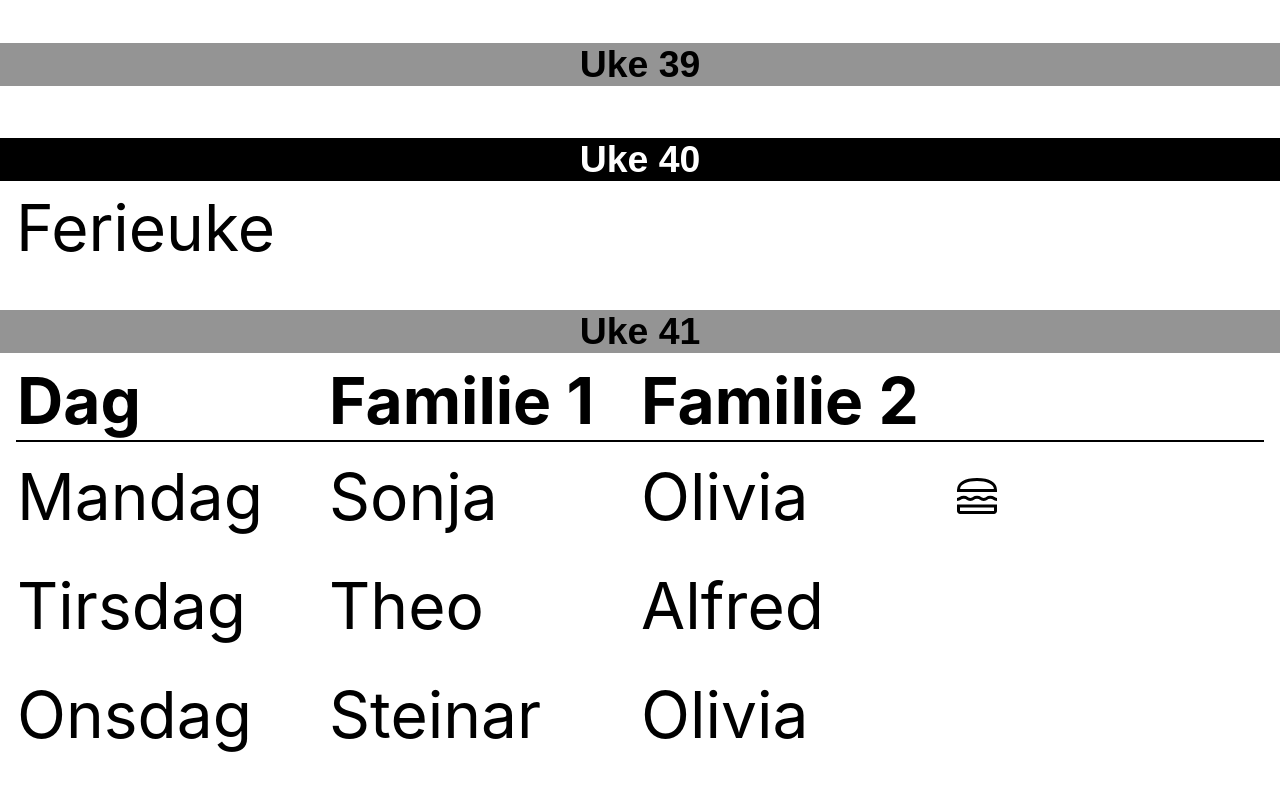
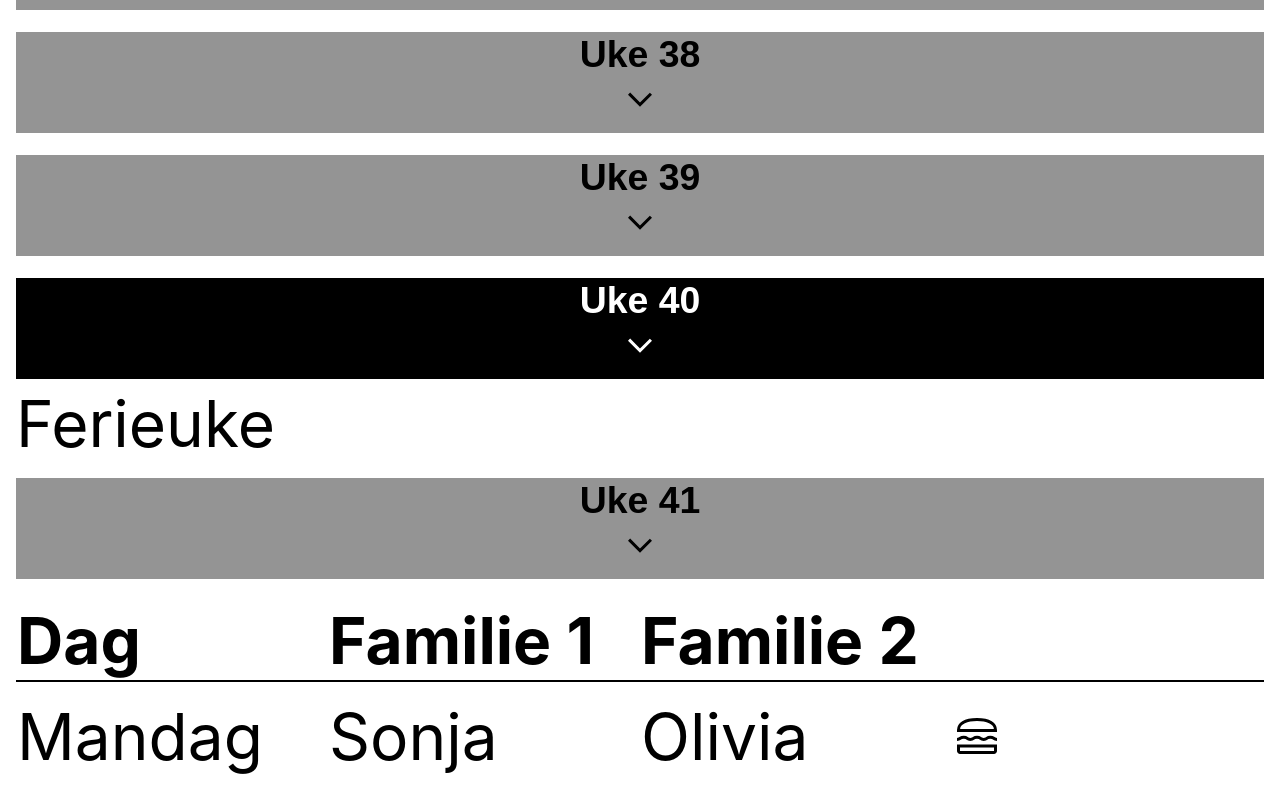
Before and after one commit to ostensrud/foelgeliste, a Next.js app: page /komplett in a window 1280 px wide. Shown: the part 660-1456 px from the top of the page. Built offline with nearby package versions, Linux system fonts and the light colour scheme.

Commit message:
Styling på hideaway

```diff
--- a/components/Assets.tsx
+++ b/components/Assets.tsx
@@ -5,4 +5,10 @@ const Lunch = () => (
   </svg>
 );
 
-export { Lunch };
+const ExpandMore = () => (
+  <svg xmlns="http://www.w3.org/2000/svg" height="48" width="48">
+    <path d="m24 30.75-12-12 2.15-2.15L24 26.5l9.85-9.85L36 18.8Z" />
+  </svg>
+);
+
+export { ExpandMore, Lunch };
--- a/components/hideaway/Hideaway.tsx
+++ b/components/hideaway/Hideaway.tsx
@@ -1,4 +1,5 @@
 import { ReactElement, useState } from "react";
+import { ExpandMore } from "../Assets";
 
 interface HideawayProps {
   title: string | ReactElement;
@@ -11,10 +12,12 @@ const Hideaway = (props: HideawayProps) => {
   const [visInnhold, toggleVisInnhold] = useState<boolean>(
     props.isOpen ?? false
   );
+  const classes = `hideaway ${props.classNames}`;
   return (
-    <section className={props.classNames}>
+    <section className={classes}>
       <button type={"button"} onClick={() => toggleVisInnhold(!visInnhold)}>
         {props.title}
+        <ExpandMore />
       </button>
       {visInnhold && props.children}
     </section>
--- a/styles/styles.css
+++ b/styles/styles.css
@@ -42,6 +42,7 @@ table {
   table-layout: fixed;
   width: 100%;
   border-collapse: collapse;
+  margin-top: 1rem;
 }
 
 th,
@@ -117,7 +118,23 @@ td {
   margin-block: 1rem;
 }
 
-.uke > button {
+.hideaway > button {
+  border: none;
+  background-color: hsl(0, 0%, 58%);
+  width: 100%;
+  font-size: 2rem;
+}
+
+.currentWeek > button {
+  background-color: rgb(0, 0, 0);
+  color: var(--light-color);
+}
+
+.currentWeek > button > svg {
+  fill: var(--light-color);
+}
+
+/* .uke > button {
   border: none;
   background-color: transparent;
   padding: 0;
@@ -136,7 +153,7 @@ td {
 .uke.currentWeek > button > h3 {
   background-color: rgb(0, 0, 0);
   color: hsl(0, 0%, 100%);
-}
+} */
 
 .ukesoversikt {
   margin-top: 2rem;
@@ -170,13 +187,21 @@ td {
     background-color: var(--dark-background);
   }
 
-  .uke > button > h3 {
+  .hideaway > button {
     background-color: hsla(270, 100%, 63%, 0.4);
     color:hsl(0, 100%, 100%, 0.4);
   }
 
-  .uke.currentWeek > button > h3 {
+  .hideaway > button > svg {
+    fill: hsl(0, 100%, 100%, 0.4);
+  }
+
+  .currentWeek > button {
     background-color: hsla(270, 100%, 63%);
     color: hsl(0, 0%, 0%);
   }
+
+  .currentWeek > button > svg {
+    fill: var(--dark-color);
+  }
 }
```
